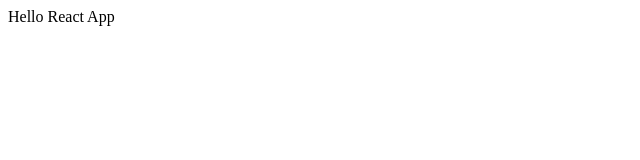
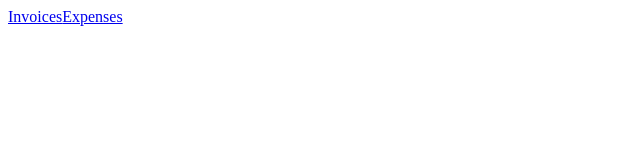
Before and after one commit to aabols/lists, a React (Create React App) app in the folder frontend/lists/: page / in a window 1280 px wide. Shown: the top 160 px of the page, without its empty margins (0-640 px from the left). Built offline with nearby package versions, Linux system fonts and the light colour scheme.

Commit message:
basic routing testing

```diff
--- a/frontend/lists/src/App.js
+++ b/frontend/lists/src/App.js
@@ -1,9 +1,15 @@
 import './App.css';
+import { Link } from 'react-router-dom';
 
 function App() {
 
   return (
-    "Hello React App"
+    <div>
+      <nav>
+        <Link to="/lists/invoices">Invoices</Link>
+        <Link to="/lists/expenses">Expenses</Link>
+      </nav>
+    </div>
   );
 }
 
--- a/frontend/lists/src/index.js
+++ b/frontend/lists/src/index.js
@@ -1,10 +1,13 @@
 import React from 'react';
 import ReactDOM from 'react-dom';
+import { BrowserRouter } from 'react-router-dom';
 import App from './App';
 
 ReactDOM.render(
   <React.StrictMode>
-    <App />
+    <BrowserRouter>
+      <App />
+    </BrowserRouter>
   </React.StrictMode>,
   document.getElementById('root')
 );
```
